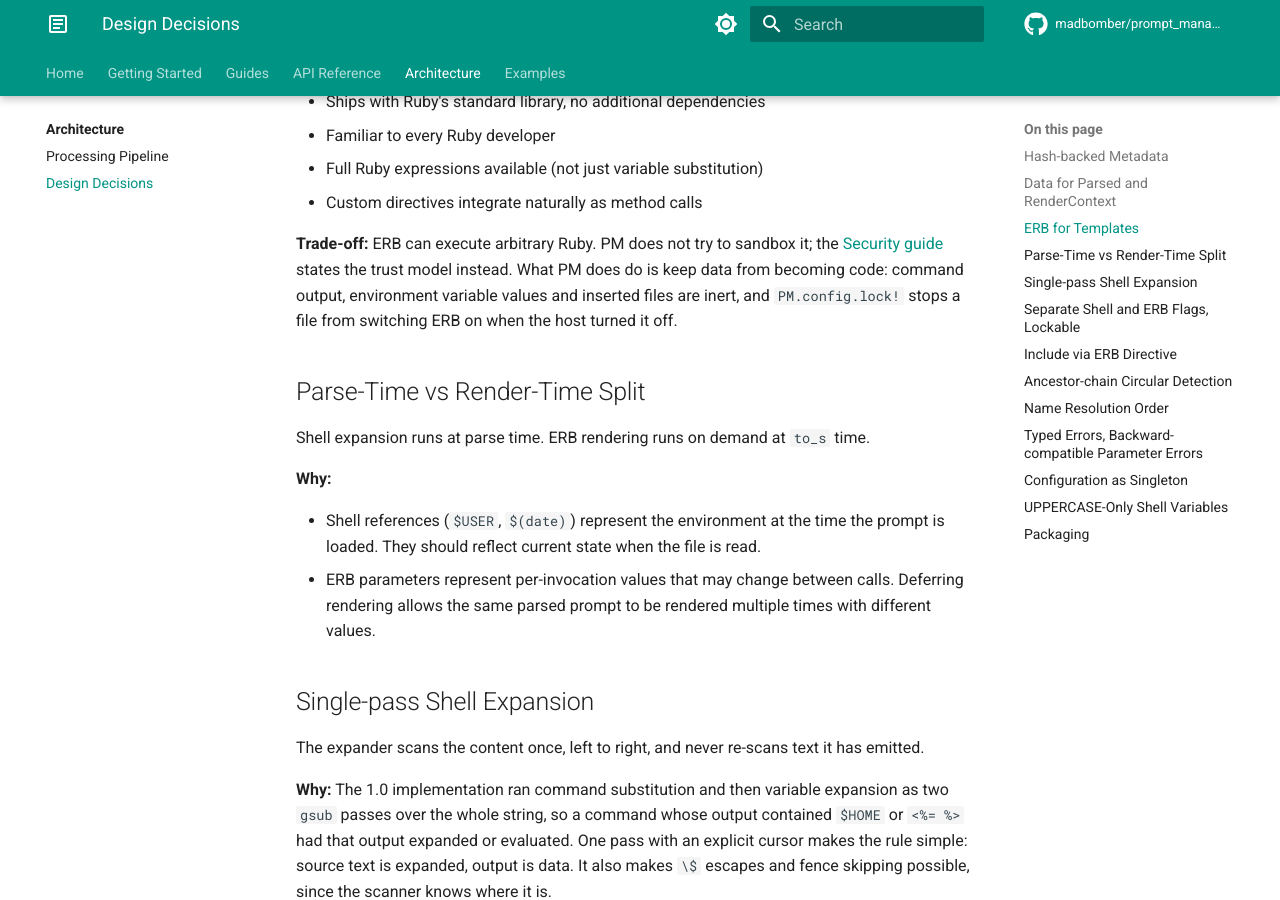
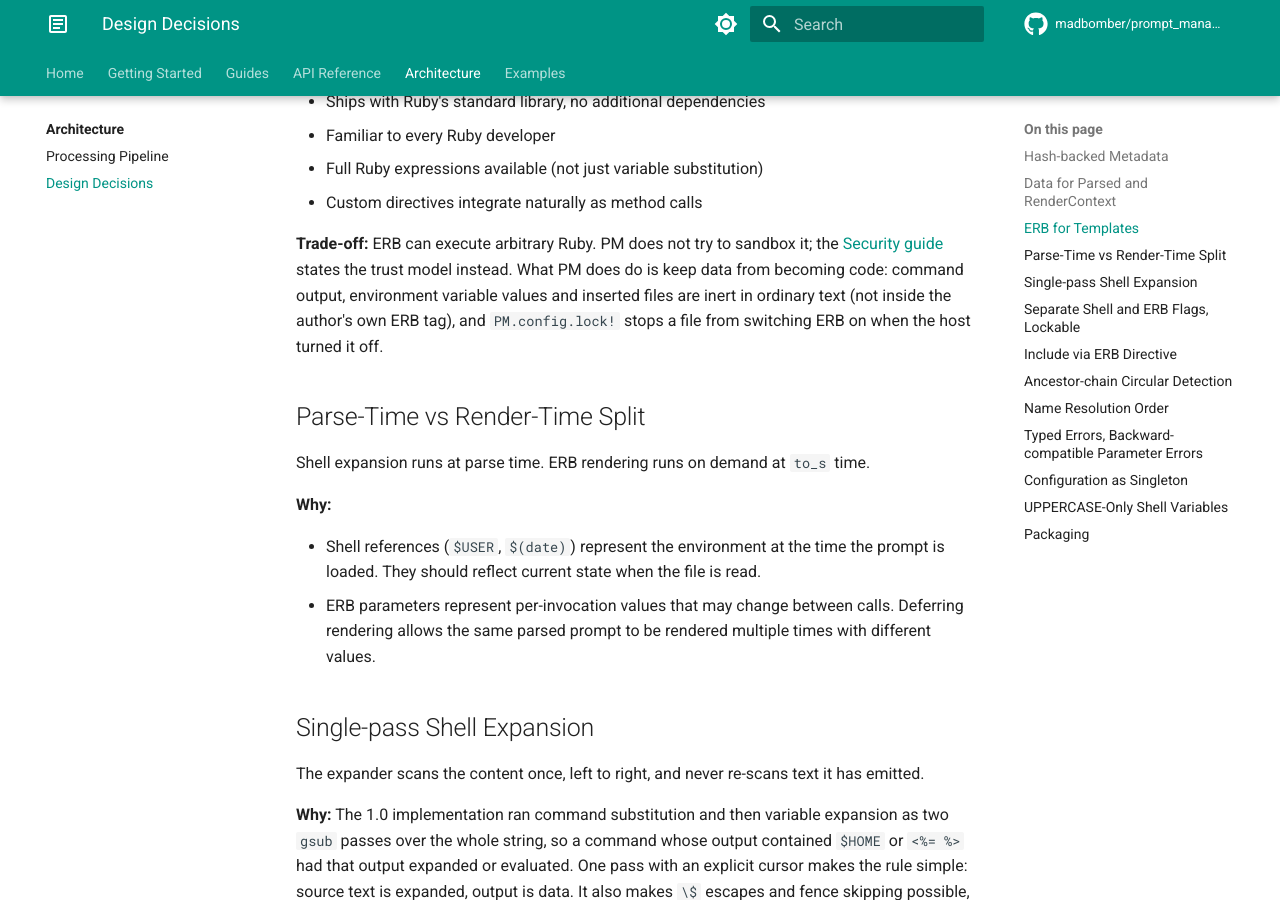
Before and after one commit to MadBomber/prompt_manager, an MkDocs documentation site: the page built from docs/architecture/design-decisions.md, in a window 1280 px wide and 900 px high, scrolled down 901 px. Built offline with MkDocs 1.6.1 and Material for MkDocs 9.7.7, drawn with Linux system fonts in a browser that asks for light colours; comment, search, counter and statistics services are not loaded.

Commit message:
docs: scope the inert claim to ordinary text

```diff
--- a/docs/architecture/design-decisions.md
+++ b/docs/architecture/design-decisions.md
@@ -30,8 +30,8 @@ ERB was chosen as the template engine rather than Mustache, Liquid, or a custom
 **Trade-off:** ERB can execute arbitrary Ruby. PM does not try to sandbox it; the
 [Security guide](../guides/security.md) states the trust model instead. What PM does do
 is keep data from becoming code: command output, environment variable values and
-inserted files are inert, and `PM.config.lock!` stops a file from switching ERB on
-when the host turned it off.
+inserted files are inert in ordinary text (not inside the author's own ERB tag), and
+`PM.config.lock!` stops a file from switching ERB on when the host turned it off.
 
 ## Parse-Time vs Render-Time Split
 
```
Also changed, not shown: README.md (+1 -1 lines).
